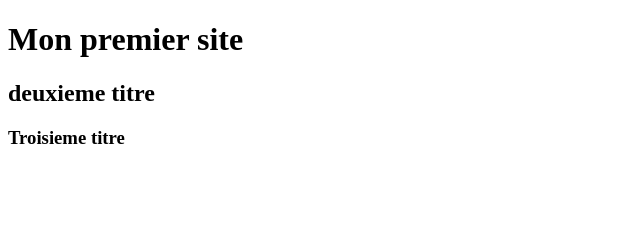
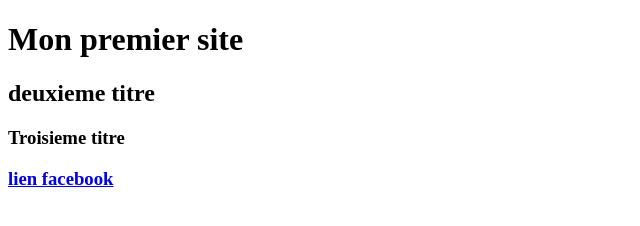
Before and after one commit to kevinkalenga/code, a plain HTML site: page index.html in a window 1280 px wide. Shown: the whole page, without its empty margins (0-640 px from the left). Drawn offline with Linux system fonts and the light colour scheme.

Commit message:
a link has been added

```diff
--- a/index.html
+++ b/index.html
@@ -11,6 +11,7 @@
       <h1>Mon premier site</h1>
       <h2>deuxieme titre</h2>
       <h3>Troisieme titre<h3>
+	<a href="https://www.facebook.com">lien facebook</a>
     </header>
   </body>
 </html>
```
